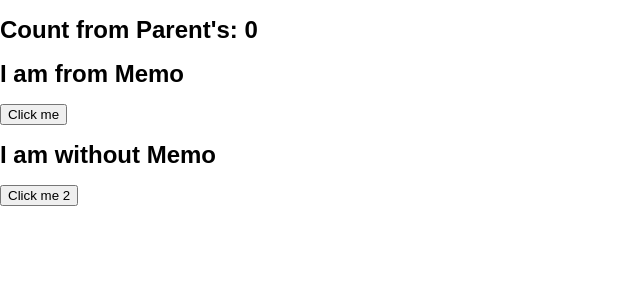
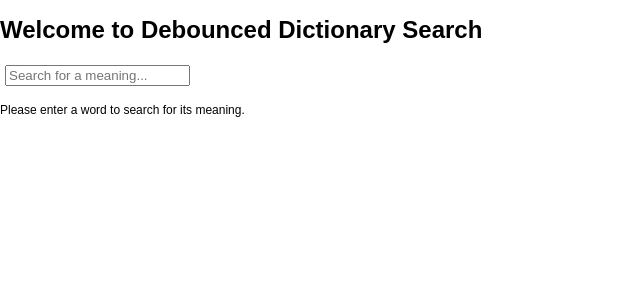
Before and after one commit to hmdaslam97/React-Components, a React (Create React App) app: page / in a window 1280 px wide. Shown: the top 300 px of the page, without its empty margins (0-640 px from the left). Built offline with nearby package versions, Linux system fonts and the light colour scheme.

Commit message:
Completed a debounced search LLD problem

```diff
--- a/package.json
+++ b/package.json
@@ -2,6 +2,7 @@
   "name": "react-components",
   "version": "0.1.0",
   "private": true,
+  "proxy": "http://localhost:3000",
   "dependencies": {
     "@reduxjs/toolkit": "^2.11.2",
     "@testing-library/jest-dom": "^5.16.5",
--- a/src/App.js
+++ b/src/App.js
@@ -27,6 +27,7 @@ import AccordionUtilization from "./questions/UI Components/accordion/AccordionU
 import Accordion from "./UI question/Accordion/Accordion.js";
 import HolyGrail from "./UI question/HolyGrailLayout/HolyGrail.js";
 import ReduxMain from "./redux/ReduxMain.js";
+import DebouncedSearch from "./LLD/DebouncedSearch.js";
 
 const App = () => {
   return (
@@ -42,7 +43,7 @@ const App = () => {
   // <PrintWhenInputStop/>
   // <RenderStringAsHtml/>
   // <Pagination/>
-   <UseCallback/>
+  // <UseCallback/>
   // <Loader/>
   // <GoogleMap/>
   // <Page1/> //HOC
@@ -58,6 +59,7 @@ const App = () => {
   //<Accordion/>
   //<HolyGrail/>
   //<ReduxMain />
+  <DebouncedSearch/>
   );
 };
 
--- /dev/null
+++ b/src/LLD/DebouncedSearch.js
@@ -0,0 +1,77 @@
+import { useState, useEffect } from "react";
+import axios from "axios";
+
+export default function DebouncedSearch() {
+  const [inputText, setInputText] = useState("");
+  const [data, setData] = useState(null);
+  const [searching, setSearching] = useState(false);
+  const [error, setError] = useState(null);
+
+  const handleInputChange = (value) => {
+    setSearching(true);
+    setInputText(prev=> value);
+  };
+
+  async function handleSearch(){
+    await axios
+    .get(`https://freedictionaryapi.com/api/v1/entries/en/${encodeURIComponent(inputText.trimEnd())}`)
+    .then((response) => {
+      setSearching(false);
+      const res = response.data;
+      if(res?.entries.length){
+        setError(null);
+        setData(res);
+      } else {
+        setError("No meaning found!");
+        setData(null);
+      }
+    })
+    .catch((error) => {
+      console.error(error);
+      setSearching(false);
+      setError("An error occurred while searching!");
+    })
+  }
+
+  useEffect(() => {
+    if(!inputText.trimEnd())  // don't search if input is empty
+    {
+      setSearching(false);
+      setData(null);
+      return;
+    }
+    const timer = setTimeout(()=>{
+      handleSearch();
+    }, 500) // debounce delay of 500ms
+
+    return () => clearTimeout(timer)// cleanup the timer on component unmount or before the next effect runs
+  }, [inputText]);
+
+  return (<>
+    <h1>Welcome to Debounced Dictionary Search </h1>
+
+    <div style={{ width: "300px", margin: "5px"}}>
+      <input type="text" placeholder="Search for a meaning..." value={inputText} onChange={(e) => handleInputChange(e.target.value)} />
+      {searching && <span>&#x1F50D; Searching...</span>}
+    </div>
+
+    {error && <p style={{ color: "red" }}>{error}</p>}
+    {!inputText && <p>Please enter a word to search for its meaning.</p>}
+
+    {!error && data && (
+      <div style={{marginLeft: "5px"}}>
+        {data?.entries?.map((entry, index)=>{
+          return (
+            <div style={{ border: "2px solid #4c6d56", padding: "10px", margin: "5px 0" }}>
+              <h3>Part of Speech: {entry.partOfSpeech}</h3>
+              {entry?.senses?.map((sense, idx)=>{
+                return (<div>
+                          <p>Definition: {sense.definition}</p>
+                        </div>)
+              })}
+            </div>
+          )
+        })}
+      </div>)}
+  </>)
+}
--- a/src/UI question/HolyGrailLayout/styles.css
+++ b/src/UI question/HolyGrailLayout/styles.css
@@ -1,7 +1,6 @@
 body {
   font-family: sans-serif;
   font-size: 12px;
-  font-weight: bold;
   margin: 0;
   min-height: 100vh;
 }
```
